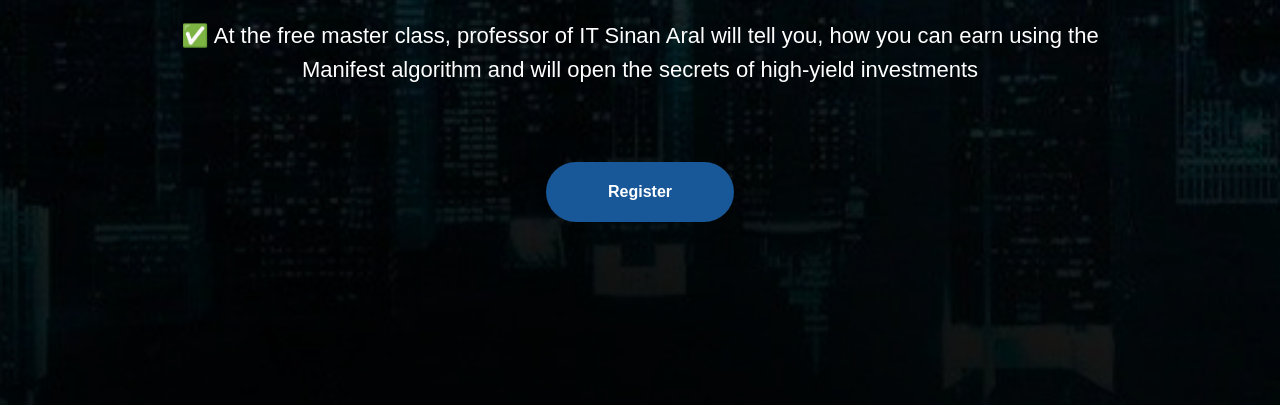
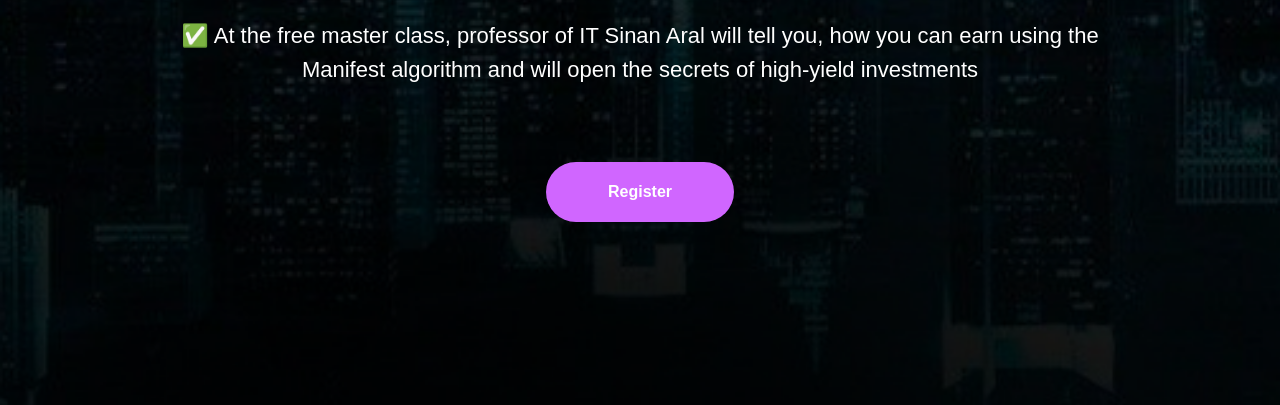
Before and after one commit to manifestplatform/invitation, a plain HTML site: page index.html in a window 1280 px wide. Shown: the part 395-800 px from the top of the page. Drawn offline with Linux system fonts and the light colour scheme; a web font is replaced by a local one.

Commit message:
Add files via upload

```diff
--- a/index.html
+++ b/index.html
@@ -44,7 +44,7 @@
 												</div>
 											</div>
 											<div class="t182__buttons">
-												<a href="https://manifest-eu-online-tech.live/?utm_source=youtube&amp;utm_placement={{adset.name}}&amp;utm_term=Bro&amp;utm_medium=EU&amp;utm_content=invitation&amp;utm_campaign=g82&amp;ga=10820378691&amp;conv=1zRDCJXJ84cDEMPAx6co" target="" class="t-btn t-animate_started" data-animate-style="zoomin" data-animate-group="yes" style="color: rgb(255, 255, 255); background-color: rgb(25, 88, 152); border-radius: 30px;">
+												<a href="https://manifest-eu-online-tech.live/?utm_source=youtube&amp;utm_placement={{adset.name}}&amp;utm_term=Bro&amp;utm_medium=EU&amp;utm_content=invitation&amp;utm_campaign=g82&amp;ga=10820378691&amp;conv=1zRDCJXJ84cDEMPAx6co" target="" class="t-btn t-animate_started" data-animate-style="zoomin" data-animate-group="yes" style="color: rgb(255, 255, 255); background-color: rgb(208, 102, 255); border-radius: 30px;">
 													<table style="width:100%; height:100%;">
 														<tbody><tr>
 																<td>Register</td>
```
